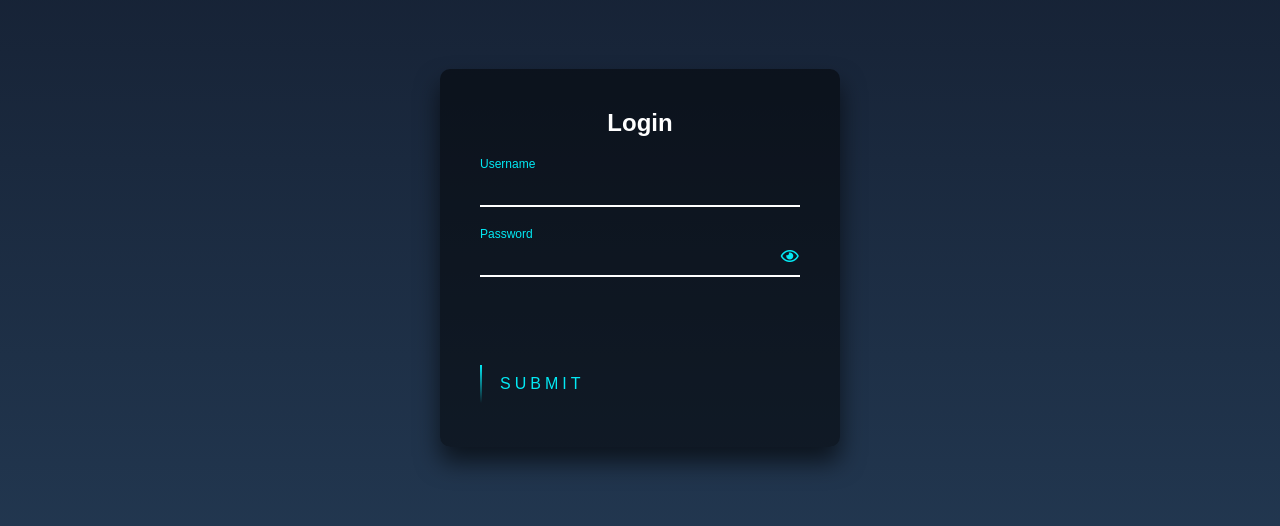
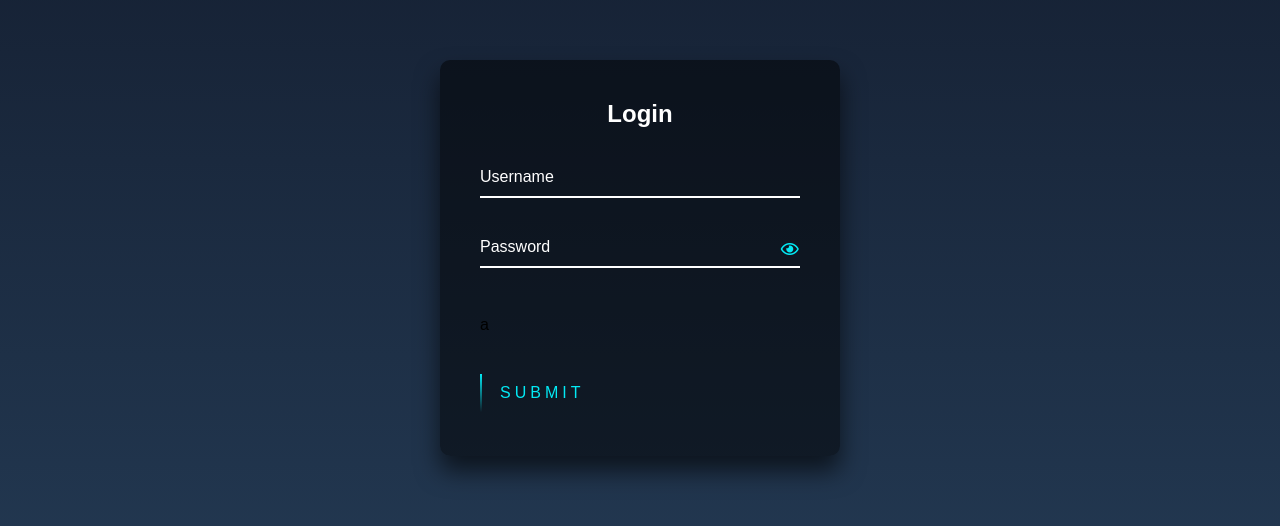
Before and after one commit to SiddheshSonar/SiddheshSonar.github.io, a plain HTML site: page animated_login_page/animated_login.html in a window 1280 px wide. Shown: the part 142-668 px from the top of the page. Drawn offline with Linux system fonts and the light colour scheme.

Commit message:
few changes

```diff
--- a/animated_login_page/animated_login.css
+++ b/animated_login_page/animated_login.css
@@ -56,8 +56,8 @@ body {
     transition: .6s;
 }
 
-.loginBox .userBox input:focus ~ label
-, .loginBox .userBox input:valid ~ label {
+/* .loginBox .userBox input:has() ~ label{ */
+ .loginBox .userBox input:not(:placeholder-shown)~label{
     top: -20px;
     left: 0;
     color: #03e9f4;
--- a/animated_login_page/animated_login.html
+++ b/animated_login_page/animated_login.html
@@ -1,5 +1,6 @@
 <!DOCTYPE html>
 <html lang="en">
+
 <head>
   <meta charset="UTF-8">
   <meta http-equiv="X-UA-Compatible" content="IE=edge">
@@ -8,18 +9,21 @@
   <link rel="stylesheet" href="animated_login.css">
   <link rel="stylesheet" href="https://cdnjs.cloudflare.com/ajax/libs/font-awesome/5.13.0/css/all.min.css">
 </head>
+
 <body>
   <div class="loginBox">
     <h2>Login</h2>
     <form>
       <div class="userBox">
-            <input type="text">
+        <input type="text" , id="userid"  placeholder=" ">
         <label>Username</label>
       </div>
       <div class="userBox">
-            <input type="password" id="myInput"><br><br>
-            <label>Password</label>
-            <i class="far fa-eye" id="togglePassword" onclick="myFunction()"></i>
+        <input type="password" id="myInput" placeholder=" "><br><br>
+        <label>Password</label>a
+        <i class="far fa-eye" id="togglePassword"
+
+        ></i>
         <!-- <input class="check" type="checkbox" onclick="myFunction()"> -->
         <!-- <span class="show">show password</span>            -->
       </div>
@@ -45,4 +49,5 @@
     }
   </script>
 </body>
+
 </html>
```
Lines whose indentation alone changed are shown as unchanged.
